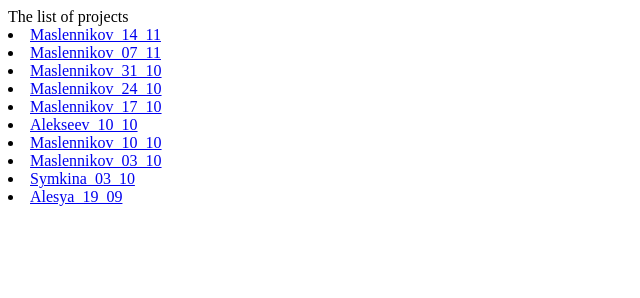
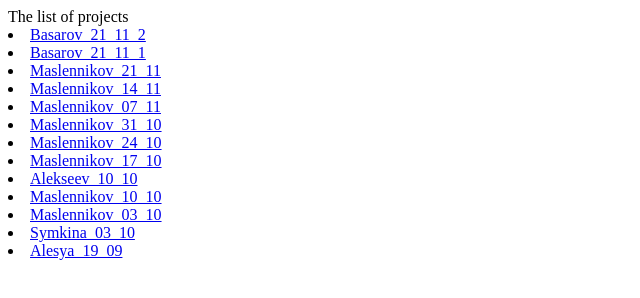
Before and after one commit to itepyouthseminar/Mondayseminar, a plain HTML site: page Projects.html in a window 1280 px wide. Shown: the whole page, without its empty margins (0-640 px from the left). Drawn offline with Linux system fonts and the light colour scheme.

Commit message:
Update Projects.html

```diff
--- a/Projects.html
+++ b/Projects.html
@@ -4,6 +4,9 @@
 	</head>
 	<body>
 The list of projects
+<li><a href="Basarov_21_11_2.pdf">Basarov_21_11_2</a></li>
+<li><a href="Basarov_21_11_1.pdf">Basarov_21_11_1</a></li>
+<li><a href="Maslennikov_21_11.pdf">Maslennikov_21_11</a></li>
 <li><a href="Maslennikov_14_11.pdf">Maslennikov_14_11</a></li>
 <li><a href="Maslennikov_07_11.pdf">Maslennikov_07_11</a></li>
 <li><a href="Maslennikov_31_10.pdf">Maslennikov_31_10</a></li>
```
